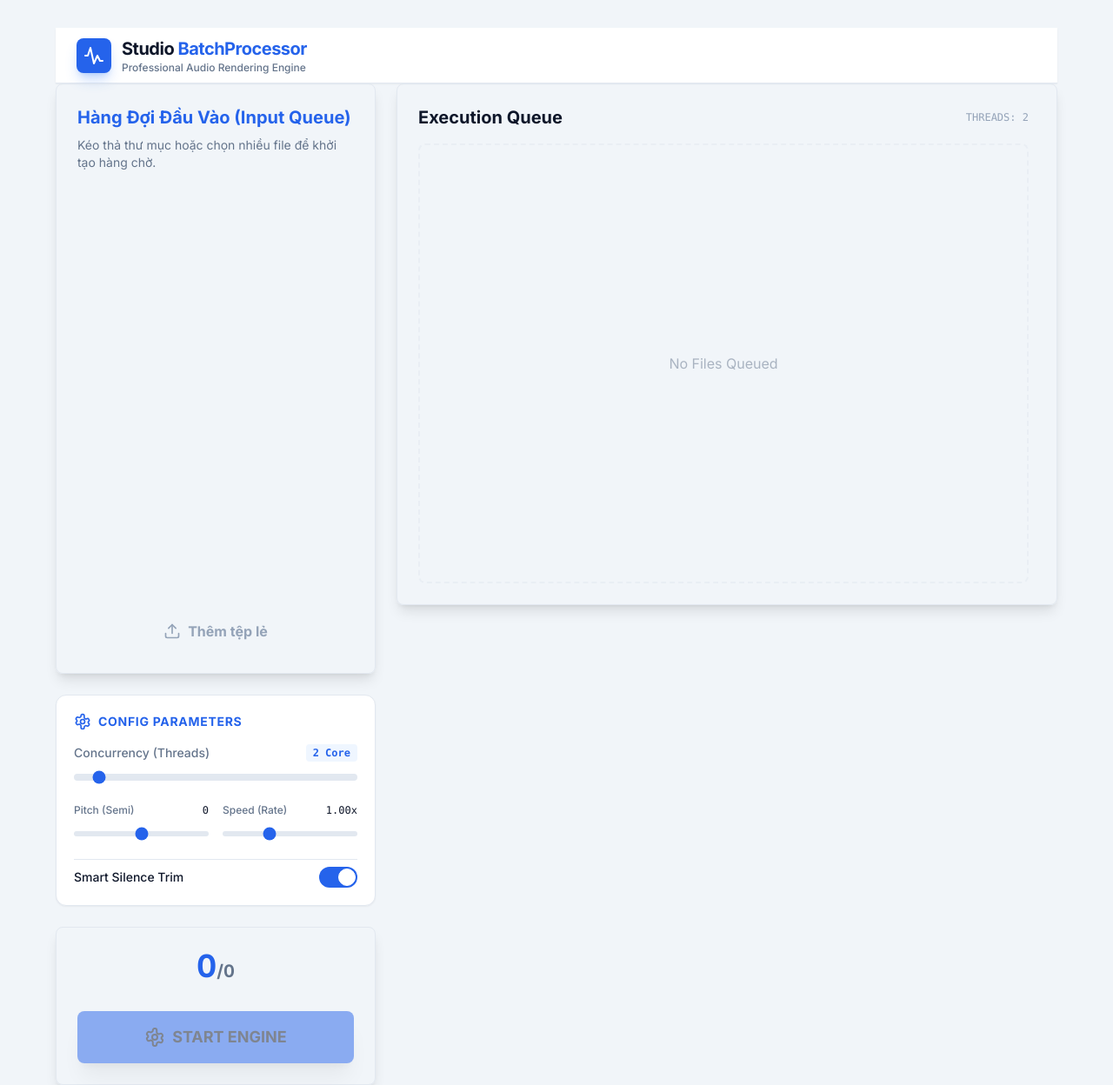
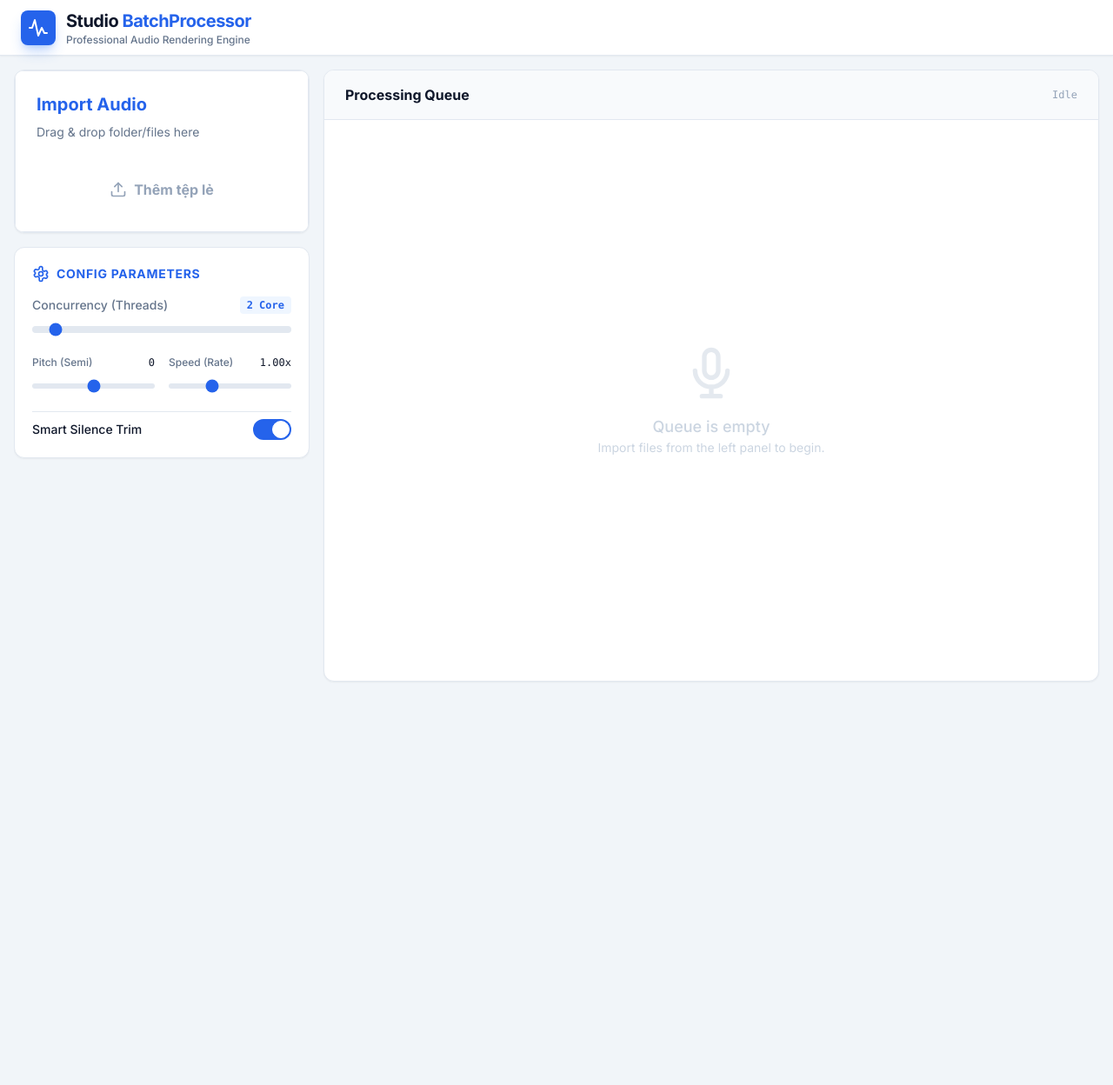
Before and after one commit to vl0526/Test, a React (Vite) app: page / in a window 1280 px wide. Shown: the whole page at 87% size. After the commit the page ends 800 px from the top, so only its background shows below. Built offline with nearby package versions, Linux system fonts and the light colour scheme.

Commit message:
Update App.tsx

```diff
--- a/App.tsx
+++ b/App.tsx
@@ -1,15 +1,14 @@
 import React, { useState, useCallback, useReducer } from 'react';
-import { v4 as uuidv4 } from 'uuid'; // User needs this or simple random string
 import { AudioFile, ConfigOptions, ProcessReport } from './types';
 import { BatchProcessor } from './services/audioProcessor';
 import { FileUpload } from './components/FileUpload';
 import { ResultsDisplay } from './components/ResultsDisplay';
 import { Header } from './components/Header';
 import { ConfigurationPanel } from './components/ConfigurationPanel';
-import { SettingsIcon, LoaderIcon, CheckCircleIcon, WarningIcon } from './components/Icons';
+import { LoaderIcon, CheckCircleIcon, WarningIcon, SettingsIcon } from './components/Icons';
 import { t } from './localization/vi';
 
-// --- State Reducer for Performance ---
+// Helper for reducer
 type Action =
     | { type: 'ADD_FILES', payload: AudioFile[] }
     | { type: 'UPDATE_STATUS', id: string, status: string, progress: number }
@@ -18,21 +17,15 @@ type Action =
 
 function reducer(state: { files: AudioFile[], config: ConfigOptions }, action: Action) {
     switch (action.type) {
-        case 'ADD_FILES':
-            return { ...state, files: action.payload };
+        case 'ADD_FILES': return { ...state, files: action.payload };
         case 'UPDATE_STATUS':
-             // Optimization: Array map searching for ID every frame is slow for 200 files.
-             // But valid for React Render Cycle.
             const newFiles = state.files.map(f =>
                 f.id === action.id ? { ...f, status: action.status, progress: action.progress } : f
             );
-            return { ...state, files: newFiles as AudioFile[] }; // Cast to fix type noise
-        case 'RESET':
-            return { ...state, files: [] };
-        case 'SET_CONFIG':
-            return { ...state, config: action.payload };
-        default:
-            return state;
+            return { ...state, files: newFiles as AudioFile[] };
+        case 'RESET': return { ...state, files: [] };
+        case 'SET_CONFIG': return { ...state, config: action.payload };
+        default: return state;
     }
 }
 
@@ -44,196 +37,140 @@ const INITIAL_CONFIG: ConfigOptions = {
 };
 
 const App: React.FC = () => {
-    // Basic UI State
     const [isProcessing, setIsProcessing] = useState(false);
     const [report, setReport] = useState<ProcessReport | null>(null);
     const [zipBlob, setZipBlob] = useState<Blob | null>(null);
-    const [theme, setTheme] = useState(() => localStorage.getItem('app-theme') || 'dark');
 
-    // Complex Data State
     const [state, dispatch] = useReducer(reducer, {
         files: [],
         config: INITIAL_CONFIG
     });
 
-    React.useEffect(() => {
-        document.documentElement.className = `theme-${theme}`;
-        localStorage.setItem('app-theme', theme);
-    }, [theme]);
-
     const handleAudioUpload = useCallback((fileList: FileList | null) => {
         if (!fileList) return;
-
-        const newFiles: AudioFile[] = Array.from(fileList)
+        const newFiles = Array.from(fileList)
             .filter(f => /\.(mp3|wav|m4a|ogg|flac)$/i.test(f.name))
             .map(f => ({
-                file: f,
-                id: Math.random().toString(36).substr(2, 9),
-                name: f.name,
-                status: 'idle',
-                progress: 0
+                file: f, id: Math.random().toString(36).substr(2, 9), name: f.name, status: 'idle', progress: 0
             }));
-
-        dispatch({ type: 'ADD_FILES', payload: newFiles });
-        setReport(null);
-        setZipBlob(null);
+        dispatch({ type: 'ADD_FILES', payload: newFiles as AudioFile[] });
+        setReport(null); setZipBlob(null);
     }, []);
 
     const handleProcess = useCallback(() => {
         if (state.files.length === 0) return;
         setIsProcessing(true);
-
-        const processor = new BatchProcessor(
-            state.files,
-            state.config,
-            (id, status, progress) => {
-                 dispatch({ type: 'UPDATE_STATUS', id, status, progress });
-            },
+        const processor = new BatchProcessor( state.files, state.config,
+            (id, status, progress) => dispatch({ type: 'UPDATE_STATUS', id, status, progress }),
             (zip, report) => {
-                setZipBlob(zip);
-                setReport(report);
-                setIsProcessing(false);
+                setZipBlob(zip); setReport(report); setIsProcessing(false);
             }
         );
-
-        // A small delay to allow UI to render the "Processing" state before thread gets busy
         setTimeout(() => processor.start(), 100);
-
     }, [state.files, state.config]);
 
-    // Derived States
-    const totalFiles = state.files.length;
     const completedCount = state.files.filter(f => f.status === 'completed').length;
-    const errorCount = state.files.filter(f => f.status === 'error').length;
-    const progressTotal = totalFiles === 0 ? 0 : Math.round((completedCount / totalFiles) * 100);
+    const progressTotal = state.files.length === 0 ? 0 : Math.round((completedCount / state.files.length) * 100);
 
     return (
-        <div className="min-h-screen flex flex-col items-center p-4 sm:p-6 md:p-8 transition-colors duration-500">
-            <div className="w-full max-w-6xl mx-auto">
-                <Header theme={theme} setTheme={setTheme} />
+        <div className="flex flex-col h-screen bg-[var(--bg-body)]">
+            <Header />
 
-                <main className="grid grid-cols-1 lg:grid-cols-3 gap-6">
-                    {/* Left Column: Controls */}
-                    <div className="lg:col-span-1 space-y-6">
+            {/* Split Screen Layout: Fixed Height Container */}
+            <main className="flex-1 flex overflow-hidden p-4 gap-4 max-w-[1920px] mx-auto w-full">
+
+                {/* LEFT SIDEBAR: Controls (Fixed, Scrollable if needed but mostly fits) */}
+                <aside className="w-[340px] flex-shrink-0 flex flex-col gap-4 overflow-y-auto custom-scrollbar pb-4">
+                    {/* Upload */}
+                    <div className="bg-white rounded-xl shadow-sm border border-[var(--border-color)] overflow-hidden">
                         <FileUpload
-                            id="u-audio"
-                            title={t.fileUpload.audioTitle}
-                            description={t.fileUpload.audioDescription}
-                            onFileUpload={handleAudioUpload}
-                            directory={false}
-                            multiple
-                            fileCount={totalFiles}
+                            id="u-audio" title="Import Audio" description="Drag & drop folder/files here"
+                            onFileUpload={handleAudioUpload} directory={false} multiple fileCount={state.files.length}
                         />
+                    </div>
 
-                        <ConfigurationPanel
-                            config={state.config}
-                            setConfig={(c) => {
-                                // Direct state update wrapper
-                                dispatch({ type: 'SET_CONFIG', payload: typeof c === 'function' ? c(state.config) : c });
-                            }}
-                        />
-
-                        {/* Status Card */}
-                        <div className="bg-[var(--bg-secondary)] rounded-lg p-6 shadow-lg border border-[var(--border-color)] text-center">
-                            <div className="text-4xl font-black text-[var(--accent-color)] tabular-nums mb-2">
-                                {completedCount}<span className="text-xl text-[var(--text-secondary)]">/{totalFiles}</span>
+                    {/* Stats */}
+                    {state.files.length > 0 && (
+                        <div className="bg-[var(--bg-panel)] rounded-xl p-5 shadow-sm border border-[var(--border-color)]">
+                            <div className="text-center">
+                                <span className="text-4xl font-extrabold text-[var(--text-primary)]">{completedCount}</span>
+                                <span className="text-sm text-[var(--text-secondary)] font-medium"> / {state.files.length}</span>
                             </div>
-                            <div className="w-full bg-[var(--progress-track-bg)] h-2 rounded-full mb-4 overflow-hidden">
-                                <div
-                                    className="bg-[var(--accent-color)] h-full transition-all duration-300 ease-out"
-                                    style={{ width: `${progressTotal}%` }}
-                                />
+                            <div className="w-full bg-slate-100 rounded-full h-2 mt-3 overflow-hidden">
+                                <div className="bg-[var(--accent-color)] h-full transition-all duration-300" style={{ width: `${progressTotal}%` }}></div>
                             </div>
-
                             <button
                                 onClick={handleProcess}
-                                disabled={totalFiles === 0 || isProcessing}
-                                className={`w-full py-4 rounded-lg font-bold text-lg shadow-xl transform transition-all
-                                    ${isProcessing ? 'bg-[var(--bg-primary)] text-[var(--text-secondary)] scale-95 cursor-wait' : 'bg-[var(--accent-color)] text-[var(--accent-text-color)] hover:scale-105 hover:shadow-cyan-500/50'}
-                                    disabled:opacity-50 disabled:cursor-not-allowed`}
+                                disabled={isProcessing || !state.files.length}
+                                className={`mt-4 w-full py-3 rounded-lg font-bold text-white transition-all transform active:scale-95 flex items-center justify-center gap-2
+                                    ${isProcessing ? 'bg-slate-300 cursor-wait' : 'bg-[var(--accent-color)] hover:bg-[var(--accent-hover)] shadow-lg shadow-blue-500/20'}`}
                             >
-                                {isProcessing ? (
-                                    <div className="flex items-center justify-center gap-2">
-                                        <LoaderIcon className="animate-spin h-6 w-6"/>
-                                        <span>PROCESSING...</span>
-                                    </div>
-                                ) : (
-                                    <div className="flex items-center justify-center gap-2">
-                                        <SettingsIcon className="h-6 w-6"/>
-                                        <span>START ENGINE</span>
-                                    </div>
-                                )}
+                                {isProcessing ? <><LoaderIcon className="animate-spin w-5 h-5"/>Processing</> : <><SettingsIcon className="w-5 h-5"/>Start Render</>}
                             </button>
+                        </div>
+                    )}
+
+                    {/* Configuration */}
+                    <ConfigurationPanel config={state.config} setConfig={(c) => dispatch({ type: 'SET_CONFIG', payload: typeof c === 'function' ? c(state.config) : c })} />
+
+                    {/* Results (Shows up at bottom of sidebar when done) */}
+                    {(zipBlob || report) && <ResultsDisplay zipBlob={zipBlob} report={report} />}
+                </aside>
+
+                {/* RIGHT PANEL: Queue (Main Content - Takes remaining space) */}
+                <section className="flex-1 bg-[var(--bg-panel)] rounded-xl shadow-sm border border-[var(--border-color)] flex flex-col overflow-hidden">
+                    <div className="px-6 py-4 border-b border-[var(--border-color)] bg-slate-50 flex justify-between items-center">
+                        <h2 className="font-bold text-[var(--text-primary)] flex items-center gap-2">
+                             Processing Queue
+                             {state.files.length > 0 && <span className="text-xs bg-slate-200 px-2 py-0.5 rounded-full text-[var(--text-secondary)]">{state.files.length}</span>}
+                        </h2>
+                        <div className="text-xs font-mono text-[var(--text-tertiary)]">
+                            {state.files.length === 0 ? 'Idle' : isProcessing ? 'Running...' : 'Ready'}
                         </div>
                     </div>
 
-                    {/* Right Column: Grid Visualization aka "The HUD" */}
-                    <div className="lg:col-span-2 space-y-6">
-                         <div className="bg-[var(--bg-secondary)] rounded-lg p-6 shadow-lg border border-[var(--border-color)] h-[600px] flex flex-col">
-                            <div className="flex justify-between items-center mb-4">
-                                <h2 className="text-xl font-bold text-[var(--text-primary)]">Execution Queue</h2>
-                                <span className="text-xs font-mono text-[var(--text-tertiary)] bg-[var(--input-bg)] px-2 py-1 rounded">
-                                    THREADS: {state.config.concurrency}
-                                </span>
+                    {/* Scrollable List */}
+                    <div className="flex-1 overflow-y-auto p-4 custom-scrollbar space-y-2">
+                        {state.files.length === 0 ? (
+                            <div className="h-full flex flex-col items-center justify-center text-slate-300">
+                                <svg className="w-16 h-16 mb-4 opacity-50" fill="none" stroke="currentColor" viewBox="0 0 24 24"><path strokeLinecap="round" strokeLinejoin="round" strokeWidth="2" d="M19 11a7 7 0 01-7 7m0 0a7 7 0 01-7-7m7 7v4m0 0H8m4 0h4m-4-8a3 3 0 01-3-3V5a3 3 0 116 0v6a3 3 0 01-3 3z"></path></svg>
+                                <p className="text-lg font-medium">Queue is empty</p>
+                                <p className="text-sm">Import files from the left panel to begin.</p>
                             </div>
+                        ) : (
+                            state.files.map((file) => (
+                                <div key={file.id} className="group flex items-center gap-4 bg-white p-3 rounded-lg border border-slate-100 hover:border-blue-200 hover:shadow-sm transition-all relative overflow-hidden">
+                                     {/* Progress Background */}
+                                     {file.status !== 'error' && (
+                                        <div className="absolute left-0 bottom-0 h-1 bg-[var(--accent-color)] transition-all duration-300 opacity-20" style={{ width: `${file.progress}%` }}></div>
+                                     )}
 
-                            {/* Scrollable File List / Grid */}
-                            <div className="flex-1 overflow-y-auto pr-2 space-y-2 custom-scrollbar">
-                                {state.files.length === 0 && (
-                                    <div className="h-full flex flex-col items-center justify-center text-[var(--text-secondary)] opacity-50 border-2 border-dashed border-[var(--border-color)] rounded-lg">
-                                        <p>No Files Queued</p>
-                                    </div>
-                                )}
-                                {state.files.map((file) => (
-                                    <div key={file.id} className="relative group bg-[var(--bg-primary)] p-3 rounded border border-[var(--border-color)] flex items-center gap-3 overflow-hidden">
-                                        {/* Background Progress Bar */}
-                                        <div
-                                            className={`absolute left-0 top-0 bottom-0 opacity-20 transition-all duration-300 ${
-                                                file.status === 'error' ? 'bg-red-500' : 'bg-[var(--accent-color)]'
-                                            }`}
-                                            style={{ width: `${file.progress}%` }}
-                                        />
+                                     {/* Status Icon */}
+                                     <div className="w-8 flex-shrink-0 flex justify-center">
+                                         {file.status === 'idle' && <div className="w-2 h-2 rounded-full bg-slate-300" />}
+                                         {file.status === 'processing' && <LoaderIcon className="w-5 h-5 text-[var(--accent-color)] animate-spin" />}
+                                         {file.status === 'encoding' && <span className="text-[10px] font-bold text-amber-500 border border-amber-200 px-1 rounded">MP3</span>}
+                                         {file.status === 'completed' && <CheckCircleIcon className="w-5 h-5 text-[var(--success-color)]" />}
+                                         {file.status === 'error' && <WarningIcon className="w-5 h-5 text-[var(--error-color)]" />}
+                                     </div>
 
-                                        {/* Icon Status */}
-                                        <div className="relative z-10 flex-shrink-0 w-8 flex justify-center">
-                                            {file.status === 'idle' && <div className="w-3 h-3 rounded-full bg-[var(--text-secondary)]"/>}
-                                            {file.status === 'processing' && <LoaderIcon className="w-5 h-5 animate-spin text-[var(--accent-color)]"/>}
-                                            {file.status === 'encoding' && <div className="text-xs font-bold text-[var(--warning-color)] animate-pulse">MP3</div>}
-                                            {file.status === 'completed' && <CheckCircleIcon className="w-5 h-5 text-[var(--success-color)]"/>}
-                                            {file.status === 'error' && <WarningIcon className="w-5 h-5 text-[var(--error-text)]"/>}
-                                        </div>
-
-                                        {/* File Info */}
-                                        <div className="relative z-10 flex-1 min-w-0">
-                                            <div className="flex justify-between items-baseline">
-                                                <p className="font-mono text-sm truncate text-[var(--text-primary)]" title={file.name}>{file.name}</p>
-                                                <span className={`text-xs ml-2 font-bold ${
-                                                    file.status === 'completed' ? 'text-[var(--success-color)]' :
-                                                    file.status === 'error' ? 'text-[var(--error-text)]' : 'text-[var(--text-secondary)]'
-                                                }`}>
-                                                    {file.status.toUpperCase()}
-                                                </span>
-                                            </div>
-                                        </div>
-                                    </div>
-                                ))}
-                            </div>
-                        </div>
-
-                        {/* Result Area */}
-                        {(zipBlob || report) && (
-                            <ResultsDisplay zipBlob={zipBlob} report={report} />
+                                     {/* Info */}
+                                     <div className="flex-1 min-w-0">
+                                         <p className="text-sm font-medium text-[var(--text-primary)] truncate" title={file.name}>{file.name}</p>
+                                         <div className="flex justify-between items-center">
+                                            <p className="text-xs text-[var(--text-tertiary)] mt-0.5">
+                                                {file.status === 'processing' ? `Analysing & Pitch Shifting... ${file.progress}%` :
+                                                 file.status === 'encoding' ? 'LameJS Encoding...' :
+                                                 file.status}
+                                            </p>
+                                         </div>
+                                     </div>
+                                </div>
+                            ))
                         )}
                     </div>
-                </main>
-            </div>
-
-            <style>{`
-                .custom-scrollbar::-webkit-scrollbar { width: 6px; }
-                .custom-scrollbar::-webkit-scrollbar-track { background: var(--bg-primary); }
-                .custom-scrollbar::-webkit-scrollbar-thumb { background: var(--border-color); border-radius: 3px; }
-                .custom-scrollbar::-webkit-scrollbar-thumb:hover { background: var(--accent-color); }
-            `}</style>
+                </section>
+            </main>
         </div>
     );
 };
```
